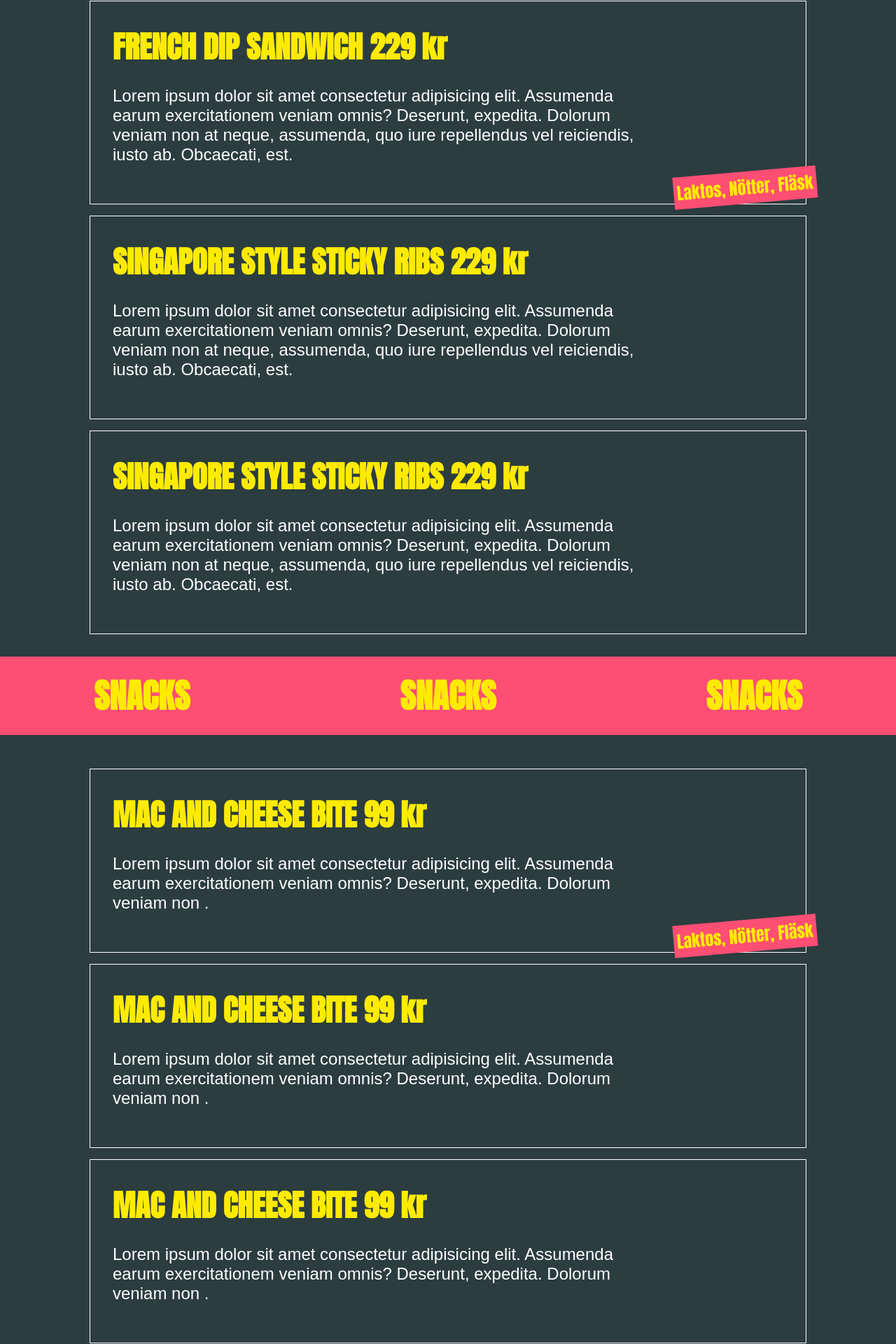
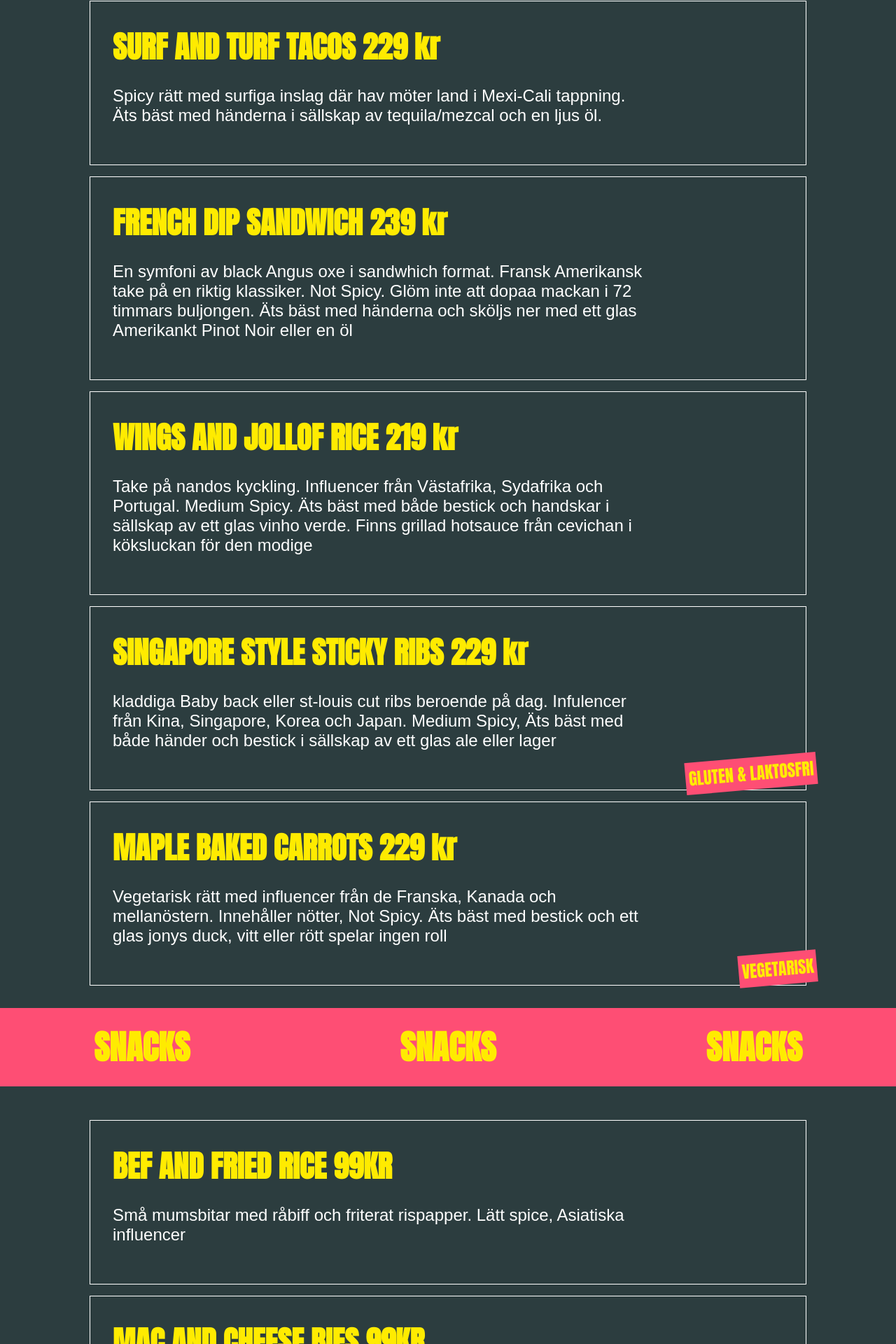
Before and after one commit to HunkerJunker/hunkerjunker, a Next.js app: page /menu in a window 1280 px wide. Shown: the part 277-2197 px from the top of the page at 70% size. Built offline with nearby package versions, Linux system fonts and the light colour scheme; a web font is replaced by a local one.

Commit message:
fixed menu

```diff
--- a/src/components/DisplayInfoWithTitle/DisplayInfoWithTitle.style.tsx
+++ b/src/components/DisplayInfoWithTitle/DisplayInfoWithTitle.style.tsx
@@ -10,6 +10,7 @@ export const Container = styled.div`
   border: solid 0.05rem black;
   padding: 4rem;
   box-shadow: 0.5rem 0.5rem 0.5rem 0.5rem black;
+  background-color: ${(props) => props.theme.colors.secondary};
   @media (max-width: ${mediaWidth.medium}) {
     width: 90%;
     box-sizing: border-box;
--- a/src/data/menus/garage/menu.data.ts
+++ b/src/data/menus/garage/menu.data.ts
@@ -1,30 +1,53 @@
-export const garageMenu = [
+type GarageMenu = {
+  title: string;
+  text: string;
+  obsTitle?: string;
+};
+export const garageMenu: GarageMenu[] = [
   {
-    title: "FRENCH DIP SANDWICH 229 kr",
-    text: "Lorem ipsum dolor sit amet consectetur adipisicing elit. Assumenda earum exercitationem veniam omnis? Deserunt, expedita. Dolorum veniam non at neque, assumenda, quo iure repellendus vel reiciendis, iusto ab. Obcaecati, est.",
-    obsTitle: "Laktos, Nötter, Fläsk",
+    title: "SURF AND TURF TACOS 229 kr",
+    text: "Spicy rätt med surfiga inslag där hav möter land i Mexi-Cali tappning. Äts bäst med händerna i sällskap av tequila/mezcal och en ljus öl.",
+  },
+  {
+    title: "FRENCH DIP SANDWICH 239 kr",
+    text: "En symfoni av black Angus oxe i sandwhich format. Fransk Amerikansk take på en riktig klassiker. Not Spicy. Glöm inte att dopaa mackan i 72 timmars buljongen. Äts bäst med händerna och sköljs ner med ett glas Amerikankt Pinot Noir eller en öl",
+  },
+  {
+    title: "WINGS AND JOLLOF RICE 219 kr",
+    text: "Take på nandos kyckling. Influencer från Västafrika, Sydafrika och Portugal. Medium Spicy. Äts bäst med både bestick och handskar i sällskap av ett glas vinho verde. Finns grillad hotsauce från cevichan i köksluckan för den modige  ",
   },
   {
     title: "SINGAPORE STYLE STICKY RIBS 229 kr",
-    text: "Lorem ipsum dolor sit amet consectetur adipisicing elit. Assumenda earum exercitationem veniam omnis? Deserunt, expedita. Dolorum veniam non at neque, assumenda, quo iure repellendus vel reiciendis, iusto ab. Obcaecati, est.",
+    text: "kladdiga Baby back eller st-louis cut ribs beroende på dag. Infulencer från Kina, Singapore, Korea och Japan. Medium Spicy, Äts bäst med både händer och bestick i sällskap av ett glas ale eller lager",
+    obsTitle: "GLUTEN & LAKTOSFRI",
   },
   {
-    title: "SINGAPORE STYLE STICKY RIBS 229 kr",
-    text: "Lorem ipsum dolor sit amet consectetur adipisicing elit. Assumenda earum exercitationem veniam omnis? Deserunt, expedita. Dolorum veniam non at neque, assumenda, quo iure repellendus vel reiciendis, iusto ab. Obcaecati, est.",
+    title: "MAPLE BAKED CARROTS 229 kr",
+    text: "Vegetarisk rätt med influencer från de Franska, Kanada och mellanöstern. Innehåller nötter, Not Spicy. Äts bäst med bestick och ett glas jonys duck, vitt eller rött spelar ingen roll",
+    obsTitle: "VEGETARISK",
   },
 ];
 export const garageMenuSnacks = [
   {
-    title: "MAC AND CHEESE BITE 99 kr",
-    text: "Lorem ipsum dolor sit amet consectetur adipisicing elit. Assumenda earum exercitationem veniam omnis? Deserunt, expedita. Dolorum veniam non .",
-    obsTitle: "Laktos, Nötter, Fläsk",
+    title: "BEF AND FRIED RICE 99KR",
+    text: "Små mumsbitar med råbiff och friterat rispapper. Lätt spice, Asiatiska influencer ",
   },
   {
-    title: "MAC AND CHEESE BITE 99 kr",
-    text: "Lorem ipsum dolor sit amet consectetur adipisicing elit. Assumenda earum exercitationem veniam omnis? Deserunt, expedita. Dolorum veniam non .",
+    title: "MAC AND CHEESE BIES 99KR",
+    text: "Amerikansk side order. Med bourbon och mycke ost. Not Spicy",
   },
   {
-    title: "MAC AND CHEESE BITE 99 kr",
-    text: "Lorem ipsum dolor sit amet consectetur adipisicing elit. Assumenda earum exercitationem veniam omnis? Deserunt, expedita. Dolorum veniam non .",
+    title: "TRUFFLE AND CHEESY POPCORN 99KR",
+    text: "Popcorn popade i btyntsmör med ost och tryffel.",
+    obsTitle: "BAR SNACK",
+  },
+  {
+    title: "PAPAS BRAVAS 99KR",
+    text: "Smashed potatis med Peri Peri sås och aioli",
+    obsTitle: "BAR SNACK",
+  },
+  {
+    title: "OYSTER ROULETTE 45KR/ST",
+    text: "Tillbehör efter humör. Fördelaktigt med ett glas bubbel eller vodka till",
   },
 ];
```
